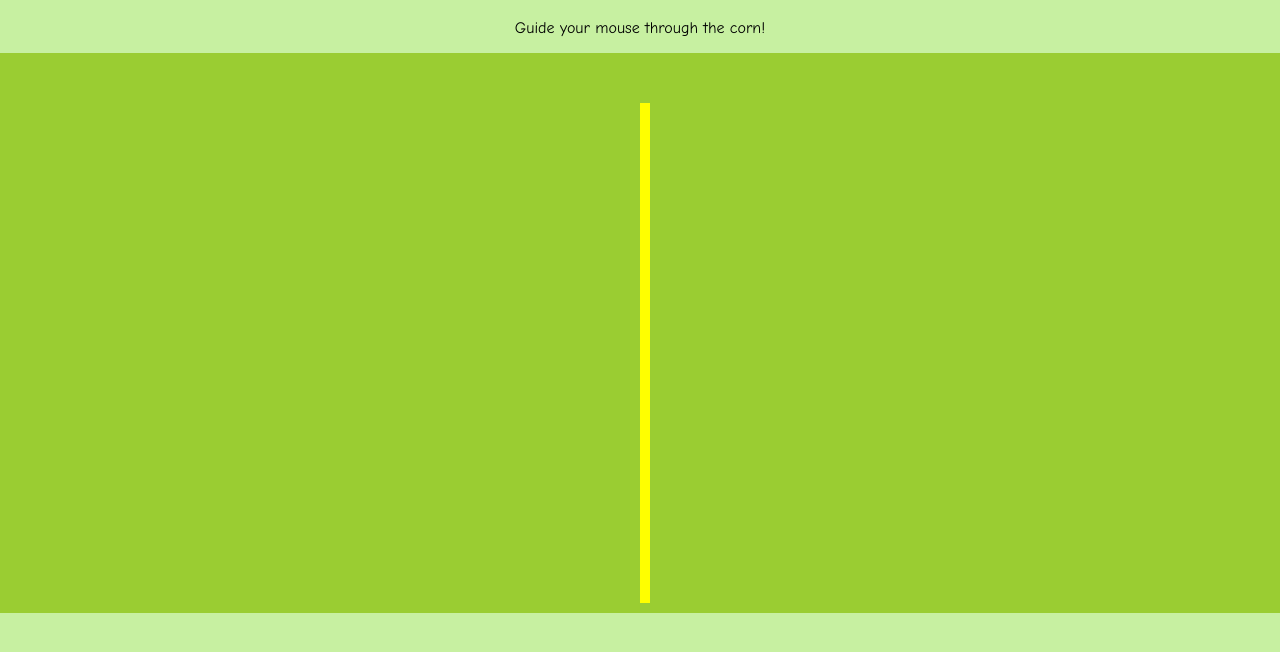
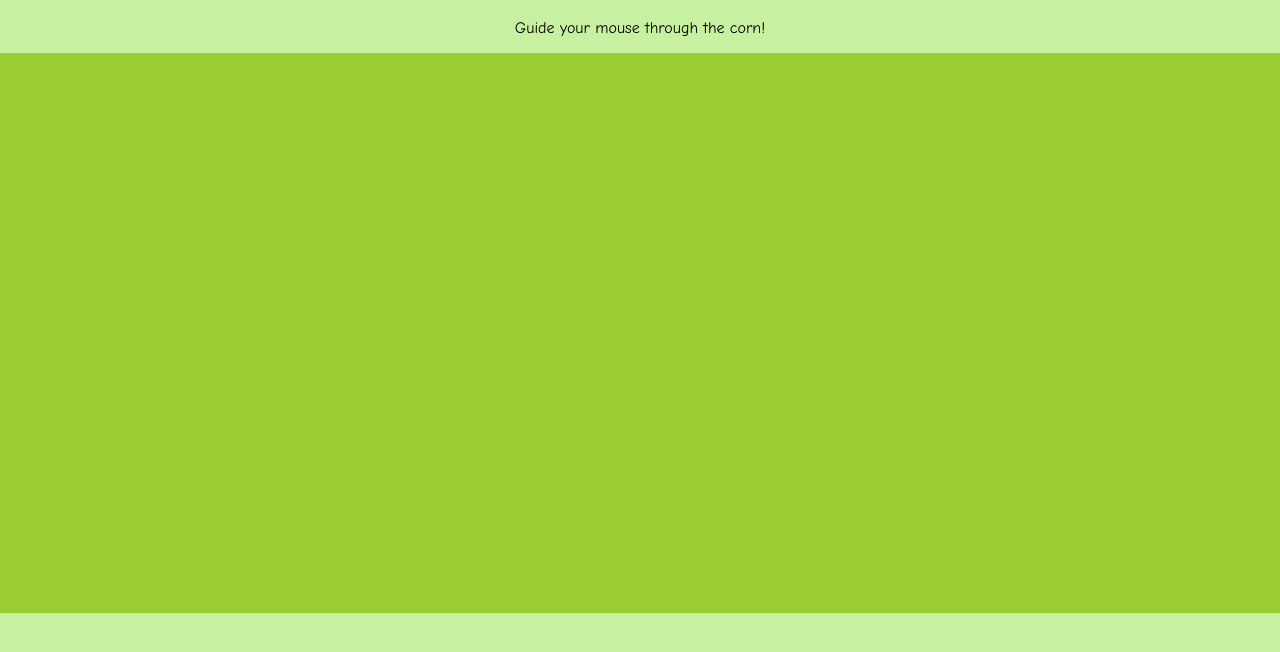
Before and after one commit to Phil-hughjass-McCracken/annualcorntomfoolery, a plain HTML site: page index.html in a window 1280 px wide. Shown: the part 62-714 px from the top of the page. Drawn offline with Linux system fonts and the light colour scheme.

Commit message:
Simplify maze structure in index.html
Removed the inner 'path' div from the maze.

```diff
--- a/index.html
+++ b/index.html
@@ -10,9 +10,7 @@
 <h1 id="title">🌽 Sunny Corn Maze 🌽</h1>
 <p id="message">Guide your mouse through the corn!</p>
 
-<div id="maze">
-  <div id="path"></div>
-</div>
+<div id="maze"></div>
 
 <img id="finalEntity" src="entity_final.png" alt="ENTITY">
 <audio id="music" src="happy.mp3" loop></audio>
```
